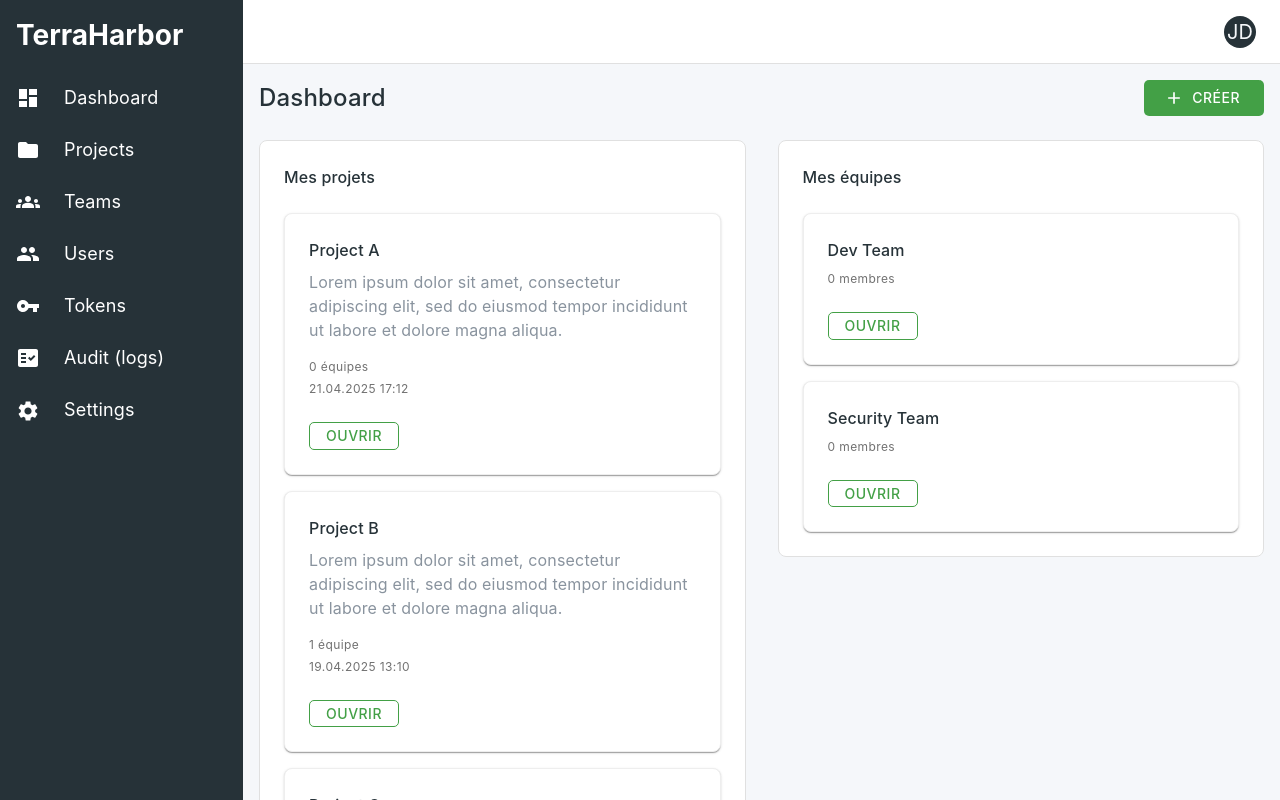
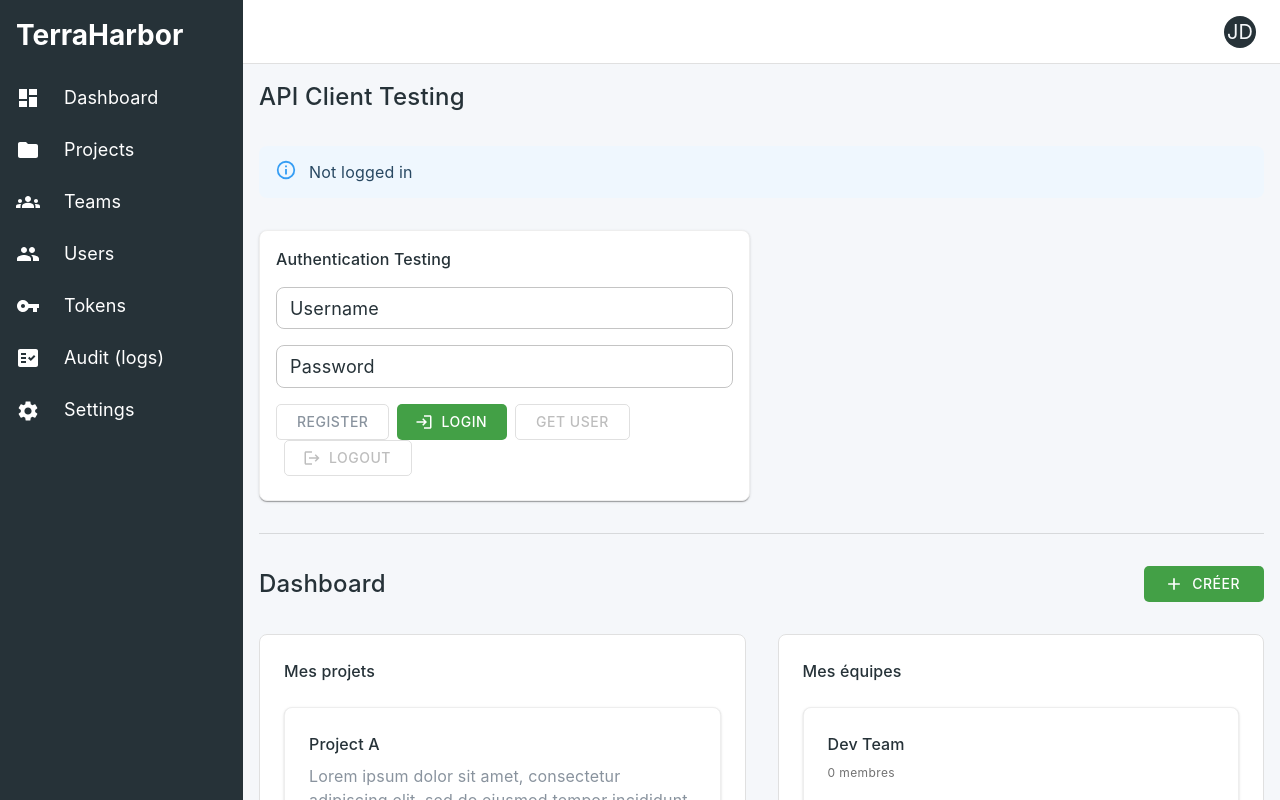
Before and after one commit to terraharbor/frontend, a React (Vite) app: page /test in a window 1280 px wide. Built offline with nearby package versions, Linux system fonts and the light colour scheme.

Commit message:
feat: wip client api testing auth

```diff
--- a/package.json
+++ b/package.json
@@ -18,6 +18,7 @@
     "@mui/icons-material": "^7.3.1",
     "@mui/material": "^7.3.1",
     "@mui/x-data-grid": "^8.11.0",
+    "axios": "^1.11.0",
     "react": "^19.1.1",
     "react-dom": "^19.1.1",
     "react-hook-form": "^7.62.0",
--- /dev/null
+++ b/src/api/authService.ts
@@ -0,0 +1,70 @@
+import { apiClient, setAuthToken } from './client';
+import { User, UserLogin, AuthResponse } from '../types/buisness';
+
+export class AuthService {
+  static async register(credentials: UserLogin): Promise<{ message: string; user: User }> {
+    const formData = new URLSearchParams();
+    formData.append('username', credentials.username);
+    formData.append('password', credentials.password);
+    formData.append('grant_type', 'password');
+
+    const response = await apiClient.post('/register', formData, {
+      headers: {
+        'Content-Type': 'application/x-www-form-urlencoded',
+      },
+    });
+    return response.data;
+  }
+
+  static async login(credentials: UserLogin): Promise<AuthResponse> {
+    const formData = new URLSearchParams();
+    formData.append('username', credentials.username);
+    formData.append('password', credentials.password);
+    formData.append('grant_type', 'password');
+
+    console.log('Login attempt with:', { username: credentials.username, grant_type: 'password' });
+
+    const response = await apiClient.post('/login', formData, {
+      headers: {
+        'Content-Type': 'application/x-www-form-urlencoded',
+      },
+    });
+
+    console.log('Login response received:', response);
+    console.log('Response data:', response.data);
+
+    const authResponse: AuthResponse = response.data;
+    console.log('Parsed auth response:', authResponse);
+
+    setAuthToken(authResponse.access_token);
+    console.log('Token saved to storage');
+
+    return authResponse;
+  }
+
+  static async getToken(credentials: UserLogin): Promise<AuthResponse> {
+    const formData = new URLSearchParams();
+    formData.append('username', credentials.username);
+    formData.append('password', credentials.password);
+    formData.append('grant_type', 'password');
+
+    const response = await apiClient.post('/token', formData, {
+      headers: {
+        'Content-Type': 'application/x-www-form-urlencoded',
+      },
+    });
+
+    const authResponse: AuthResponse = response.data;
+    setAuthToken(authResponse.access_token);
+    return authResponse;
+  }
+
+  static async getCurrentUser(): Promise<User> {
+    const response = await apiClient.get('/me');
+    return response.data;
+  }
+
+  static logout(): void {
+    setAuthToken(null);
+  }
+}
--- /dev/null
+++ b/src/api/client.ts
@@ -0,0 +1,79 @@
+import axios, { AxiosInstance, AxiosResponse } from 'axios';
+
+const API_BASE_URL = 'http://localhost:8000';
+
+export const apiClient: AxiosInstance = axios.create({
+  baseURL: API_BASE_URL,
+  timeout: 10000,
+  headers: {
+    'Content-Type': 'application/json',
+  },
+});
+
+let authToken: string | null = null;
+
+export const setAuthToken = (token: string | null) => {
+  authToken = token;
+  if (token) {
+    localStorage.setItem('auth_token', token);
+  } else {
+    localStorage.removeItem('auth_token');
+  }
+};
+
+export const getAuthToken = (): string | null => {
+  if (!authToken) {
+    authToken = localStorage.getItem('auth_token');
+  }
+  return authToken;
+};
+
+apiClient.interceptors.request.use(
+  (config) => {
+    const token = getAuthToken();
+    console.log('API Request:', {
+      url: config.url,
+      method: config.method,
+      baseURL: config.baseURL,
+      hasToken: !!token
+    });
+
+    if (token) {
+      config.headers.Authorization = `Bearer ${token}`;
+    }
+    return config;
+  },
+  (error) => {
+    console.error('Request Error:', error);
+    return Promise.reject(error);
+  }
+);
+
+apiClient.interceptors.response.use(
+  (response: AxiosResponse) => {
+    console.log('API Response:', {
+      url: response.config.url,
+      status: response.status,
+      data: response.data
+    });
+    return response;
+  },
+  (error) => {
+    console.error('API Error:', {
+      url: error.config?.url,
+      status: error.response?.status,
+      statusText: error.response?.statusText,
+      data: error.response?.data,
+      message: error.message,
+      code: error.code
+    });
+
+    if (error.response?.status === 401) {
+      setAuthToken(null);
+      console.warn('Unauthorized access - token cleared');
+    }
+    return Promise.reject(error);
+  }
+);
+
+export default apiClient;
--- a/src/pages/TestPage.tsx
+++ b/src/pages/TestPage.tsx
@@ -1,16 +1,25 @@
-import { Add as AddIcon } from '@mui/icons-material';
-import { Box, Stack, Typography } from '@mui/material';
+import { Add as AddIcon, Login, Logout } from '@mui/icons-material';
+import { Box, Stack, Typography, Button, TextField, Card, CardContent, Divider, Alert } from '@mui/material';
 import Grid from '@mui/material/Grid';
-import { FC } from 'react';
+import React, { FC, useState } from 'react';
 import { PageHeader } from '../components/PageHeader';
 import { ProjectCard } from '../components/cards/ProjectCard';
-import { TeamCard } from '../components/cards/TeamCard';
 import { useToast } from '../components/providers/useToast';
+import { TeamCard} from '../components/cards/TeamCard';
 import { sampleProjects, sampleTeams } from '../sampleData';
-import { Project, Team } from '../types/buisness';
+import { AuthService } from '../api/authService';
+import { getAuthToken } from '../api/client';
+import { User, Project, Team } from '../types/buisness';
 
 const TestPage: FC = () => {
   const { showToast } = useToast();
+
+  // API Testing State
+  const [username, setUsername] = useState('');
+  const [password, setPassword] = useState('');
+  const [currentUser, setCurrentUser] = useState<User | null>(null);
+  const [isLoggedIn, setIsLoggedIn] = useState(!!getAuthToken());
+  const [loading, setLoading] = useState(false);
 
   // Event handlers
   const handleCreateProject = () => {
@@ -25,9 +34,149 @@ const TestPage: FC = () => {
     console.log('Ouvrir team:', team.name);
   };
 
+  // API Test Functions
+  const handleRegister = async () => {
+    if (!username || !password) {
+      showToast({ message: 'Username and password required', severity: 'error' });
+      return;
+    }
+
+    setLoading(true);
+    try {
+      const result = await AuthService.register({ username, password });
+      showToast({ message: `User registered: ${result.user.username}`, severity: 'success' });
+    } catch (error: any) {
+      const errorMessage = error.response?.data?.detail || error.message || 'Unknown error';
+      const status = error.response?.status || 'No status';
+      console.error('Register error:', error);
+      showToast({
+        message: `Register failed (${status}): ${errorMessage}`,
+        severity: 'error'
+      });
+    }
+    setLoading(false);
+  };
+
+  const handleLogin = async () => {
+    if (!username || !password) {
+      showToast({ message: 'Username and password required', severity: 'error' });
+      return;
+    }
+
+    setLoading(true);
+    try {
+      const result = await AuthService.login({ username, password });
+      setIsLoggedIn(true);
+      showToast({ message: `Login successful! Token: ${result.access_token.substring(0, 10)}...`, severity: 'success' });
+    } catch (error: any) {
+      const errorMessage = error.response?.data?.detail || error.message || 'Unknown error';
+      const status = error.response?.status || 'No status';
+      console.error('Login error:', error);
+      showToast({
+        message: `Login failed (${status}): ${errorMessage}`,
+        severity: 'error'
+      });
+    }
+    setLoading(false);
+  };
+
+  const handleGetCurrentUser = async () => {
+    setLoading(true);
+    try {
+      const user = await AuthService.getCurrentUser();
+      setCurrentUser(user);
+      showToast({ message: `Current user: ${user.username}`, severity: 'success' });
+    } catch (error) {
+      const errorMessage = error instanceof Error ? error.message : 'Unknown error';
+      showToast({ message: `Get user failed: ${errorMessage}`, severity: 'error' });
+    }
+    setLoading(false);
+  };
+
+  const handleLogout = () => {
+    AuthService.logout();
+    setIsLoggedIn(false);
+    setCurrentUser(null);
+    showToast({ message: 'Logged out successfully', severity: 'info' });
+  };
+
   return (
-    <Stack>
-      {/* Dashboard Page Header */}
+    <Stack spacing={4}>
+      {/* API Testing*/}
+      <PageHeader title="API Client Testing" />
+
+      <Alert severity={isLoggedIn ? 'success' : 'info'}>
+        {isLoggedIn ? `Logged in with token: ${getAuthToken()?.substring(0, 20)}...` : 'Not logged in'}
+        {currentUser && ` | Current user: ${currentUser.username}`}
+      </Alert>
+
+      <Grid container spacing={3}>
+        <Grid size={{ xs: 12, md: 6 }}>
+          <Card>
+            <CardContent>
+              <Typography variant="h6" sx={{ mb: 2 }}>Authentication Testing</Typography>
+
+              <Stack spacing={2}>
+                <TextField
+                  label="Username"
+                  value={username}
+                  onChange={(e) => setUsername(e.target.value)}
+                  size="small"
+                />
+                <TextField
+                  label="Password"
+                  type="password"
+                  value={password}
+                  onChange={(e) => setPassword(e.target.value)}
+                  size="small"
+                />
+
+                <Stack direction="row" spacing={1} flexWrap="wrap">
+                  <Button
+                    variant="outlined"
+                    onClick={handleRegister}
+                    disabled={loading}
+                    size="small"
+                  >
+                    Register
+                  </Button>
+                  <Button
+                    variant="contained"
+                    onClick={handleLogin}
+                    disabled={loading}
+                    startIcon={<Login />}
+                    size="small"
+                  >
+                    Login
+                  </Button>
+                  <Button
+                    variant="outlined"
+                    onClick={handleGetCurrentUser}
+                    disabled={loading || !isLoggedIn}
+                    size="small"
+                  >
+                    Get User
+                  </Button>
+                  <Button
+                    variant="outlined"
+                    color="error"
+                    onClick={handleLogout}
+                    disabled={!isLoggedIn}
+                    startIcon={<Logout />}
+                    size="small"
+                  >
+                    Logout
+                  </Button>
+                </Stack>
+              </Stack>
+            </CardContent>
+          </Card>
+        </Grid>
+      </Grid>
+
+      <Divider />
+
+      {/* Original Dashboard Content */}
       <PageHeader
         title="Dashboard"
         action={{
```
Also changed, not shown: src/api/stateService.ts (added, +22 -0 lines), 1 other file (tests, documents, lock files or other folders).
